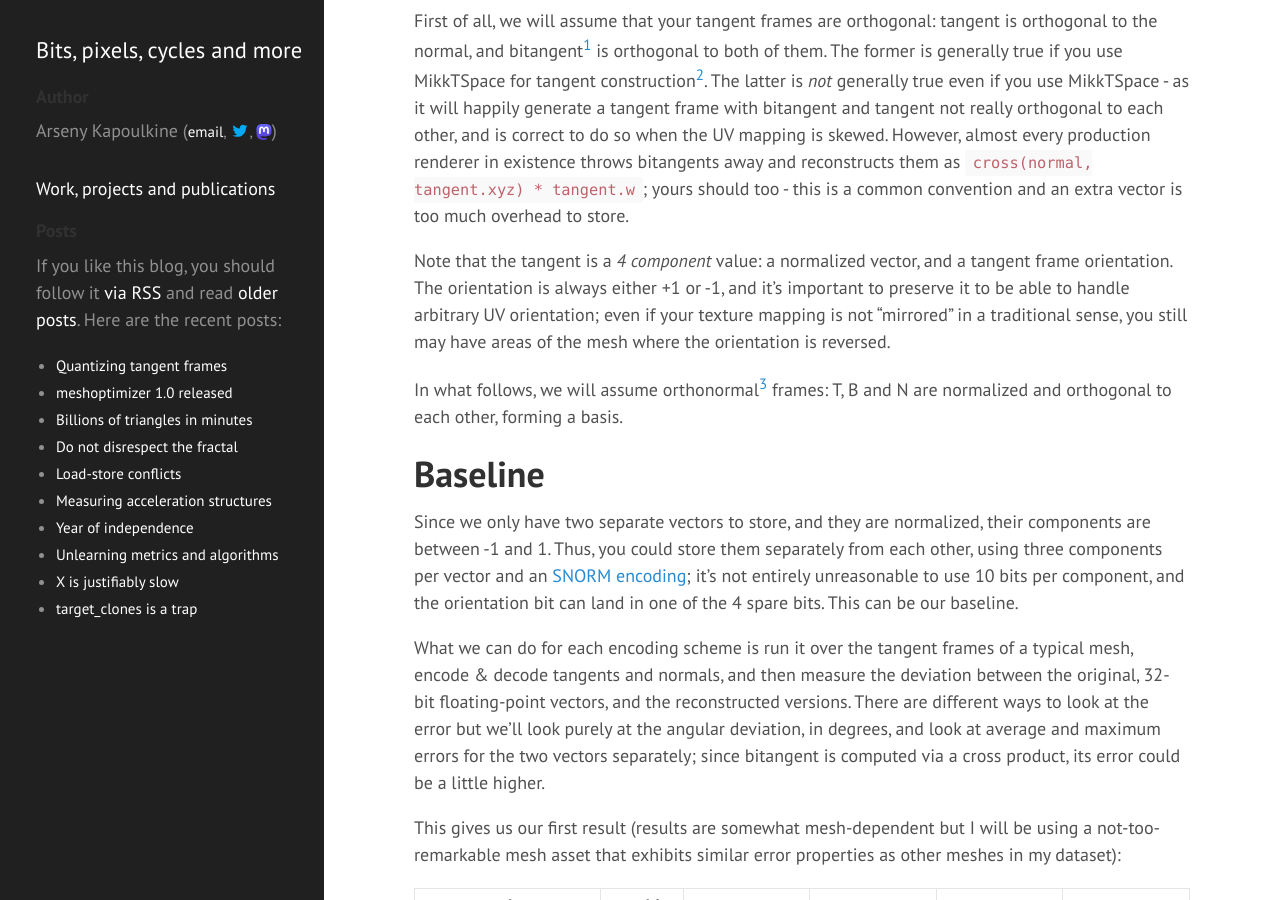
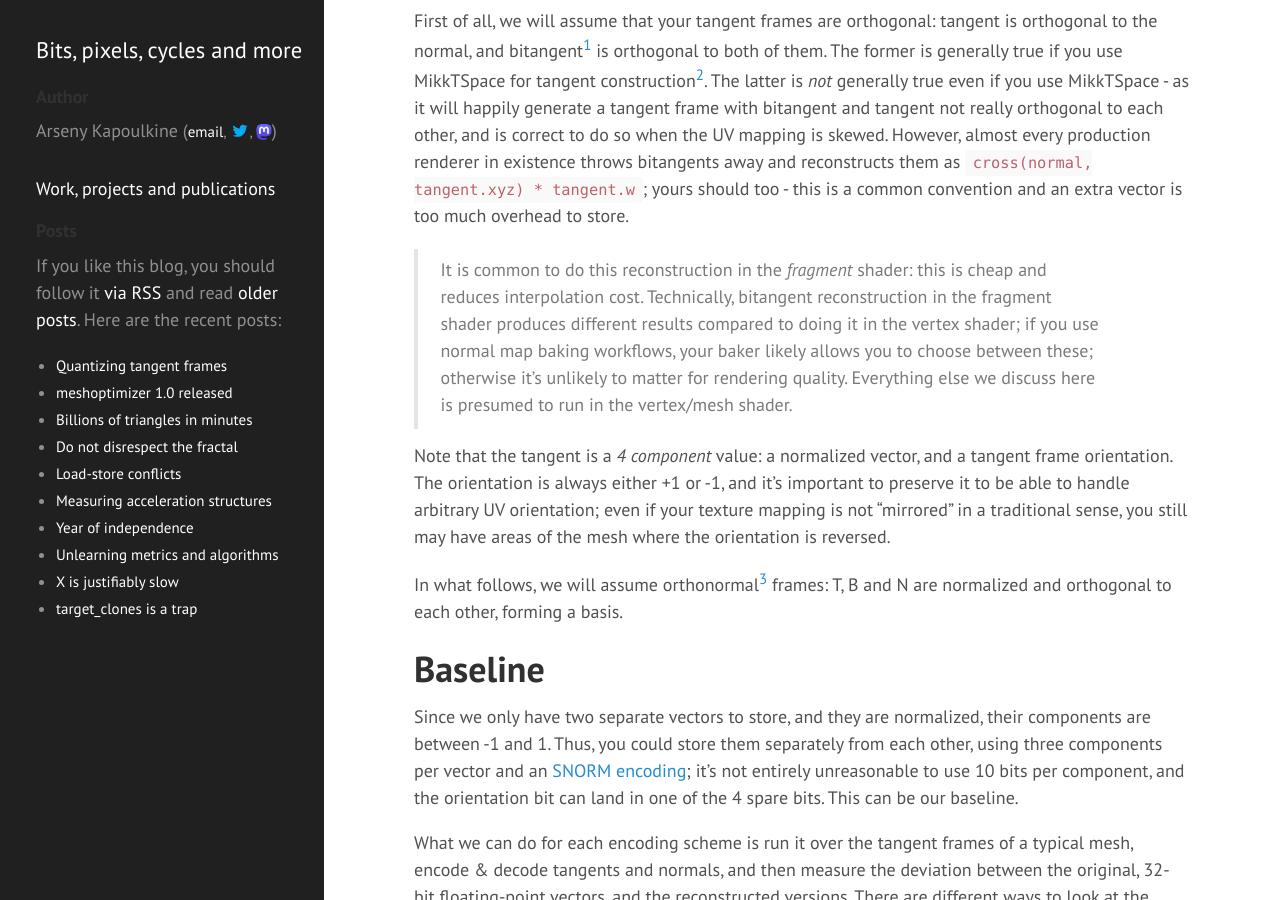
Before and after one commit to zeux/zeux.github.io, a Jekyll site: the page built from _posts/2026-04-30-quantizing-tangent-frames.md, in a window 1280 px wide and 900 px high, scrolled down 593 px. Built offline with Jekyll 4.4.1, drawn with Linux system fonts in a browser that asks for light colours.

Commit message:
Add a note wrt bitangent interpolation/reconstruction.

```diff
--- a/_posts/2026-04-30-quantizing-tangent-frames.md
+++ b/_posts/2026-04-30-quantizing-tangent-frames.md
@@ -12,6 +12,8 @@ So say you have a vertex and you would like to store tangent frames in it. Memor
 # Bitangent and orthogonality
 
 First of all, we will assume that your tangent frames are orthogonal: tangent is orthogonal to the normal, and bitangent[^1] is orthogonal to both of them. The former is generally true if you use MikkTSpace for tangent construction[^2]. The latter is *not* generally true even if you use MikkTSpace - as it will happily generate a tangent frame with bitangent and tangent not really orthogonal to each other, and is correct to do so when the UV mapping is skewed. However, almost every production renderer in existence throws bitangents away and reconstructs them as `cross(normal, tangent.xyz) * tangent.w`; yours should too - this is a common convention and an extra vector is too much overhead to store.
+
+> It is common to do this reconstruction in the *fragment* shader: this is cheap and reduces interpolation cost. Technically, bitangent reconstruction in the fragment shader produces different results compared to doing it in the vertex shader; if you use normal map baking workflows, your baker likely allows you to choose between these; otherwise it's unlikely to matter for rendering quality. Everything else we discuss here is presumed to run in the vertex/mesh shader.
 
 Note that the tangent is a *4 component* value: a normalized vector, and a tangent frame orientation. The orientation is always either +1 or -1, and it's important to preserve it to be able to handle arbitrary UV orientation; even if your texture mapping is not "mirrored" in a traditional sense, you still may have areas of the mesh where the orientation is reversed.
 
```
